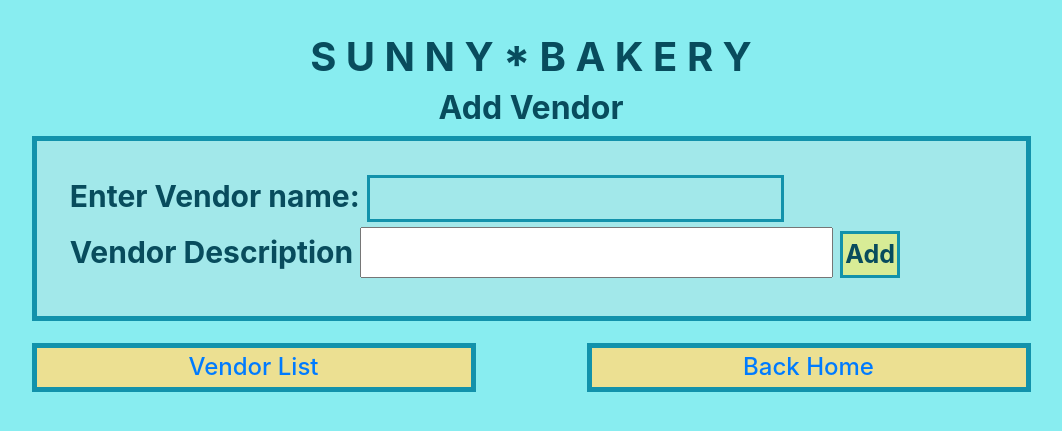
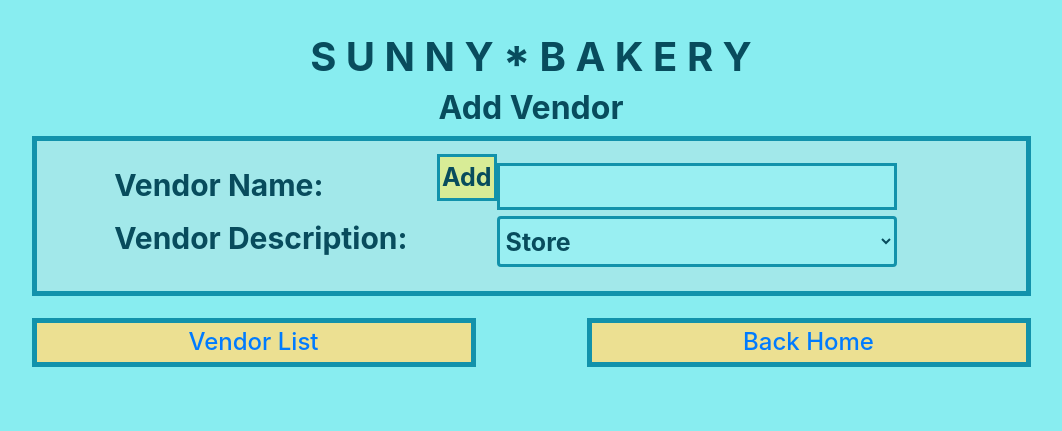
Before and after one commit to SueRtx/BakeryVendorOrderProject, an ASP.NET Core app: page /vendor/new in a window 1280 px wide. Shown: the top 431 px of the page, without its empty margins (109-1171 px from the left). Run offline with ASP.NET Core 8, Linux system fonts and the light colour scheme.

Commit message:
Fix: Indentation, empty space, and spelling.

```diff
--- a/VendorOrder/Views/Order/Show.cshtml
+++ b/VendorOrder/Views/Order/Show.cshtml
@@ -8,6 +8,7 @@
   <h2><strong>Order Details</strong></h2>
   <div class="infoBox">
     <h3><strong>Vendor: </strong>@Model["vendor"].Name</h3>
+    <h3><strong>Description: </strong>@Model["vendor"].Description</h3>
     <h3><strong>Date: </strong>@Model["order"].Date</h3>
     <h3><strong>Order: </strong>@Model["order"].Description</h3>
     <h3><strong>Price: </strong>$ @Model["order"].Price</h3>
--- a/VendorOrder/Views/Vendor/New.cshtml
+++ b/VendorOrder/Views/Vendor/New.cshtml
@@ -8,10 +8,15 @@
   <h2><strong>Add Vendor</strong></h2>
   <div class="infoBox">
     <form action="/vendor" method="post">
-      <label for="vendorName">Enter Vendor name: </label>
+      <label for="vendorName">Vendor Name: </label>
       <input id="vendorName" name="vendorName" type="text" required>
-      <label for="vendorDescription">Vendor Description</label>
-      <input id="vendorDescription" name="vendorDescription" type="text" required>
+      <label for="vendorDescription">Vendor Description:</label>
+        <select class="form-control" id="vendorDisc" name="vendorDescription">
+        <option value="Store"checked>Store </option>
+        <option value="Restaurant">Restaurant</option>
+        <option value="Customer">Customer</option>
+      </select>
+
       <button type="submit" id="btn">Add </button>
     </form>
   </div>
--- a/VendorOrder/Views/Vendor/Show.cshtml
+++ b/VendorOrder/Views/Vendor/Show.cshtml
@@ -7,7 +7,9 @@
   <h1 class="title"><strong>S U N N Y * B A K E R Y</strong></h1>
 
   <h2><strong>Orders</strong></h2>
-  <h5><strong>Vendor: @Model["vendor"].Name </strong> * Click on order to see details *</h5>
+  <h5><strong>Vendor:@Model["vendor"].Name * Description: @Model["vendor"].Description</strong>
+  </h5>
+  <h4>* Click on order to see details *</h4>
   <div class="infoBox">
     @if (@Model["order"].Count == 0)
     {
--- a/VendorOrder/Views/Vendor/index.cshtml
+++ b/VendorOrder/Views/Vendor/index.cshtml
@@ -6,8 +6,9 @@
   @using VendorOrder.Models;
 
   <h1 class="title"><strong>S U N N Y * B A K E R Y</strong></h1>
+
   <h2><strong>Vendors List</strong></h2>
-  <h5>* Click on Vendor's name to add order *</h5>
+  <h4>* Click on Vendor's name to add order *</h4>
 
   <div class="infoBox">
     @if (@Model.Count == 0)
--- a/VendorOrder/wwwroot/CSS/styles.css
+++ b/VendorOrder/wwwroot/CSS/styles.css
@@ -41,34 +41,51 @@ form {
 }
 
 #btn {
-
+  float: right;
   border: 3px solid #1292ab;
   padding: 2px;
   font-weight: bold;
   font-size: 25px;
   color: rgb(8, 76, 93);
+  margin-top: -7%;
   background-color: rgb(216, 236, 150);
 }
 
+.infoBox {
+  margin-left: 5%;
+  padding: 2%;
+  padding-left: 7%;
+  color: rgb(8, 76, 93);
+  border: 5px solid #1292ab;
+  width:90%;
+  background-color: rgb(162, 232, 234);
+  font-size: 25px;
+}
+
 #vendorName {
-  background-color: rgb(162, 232, 234);
+  float: right;
+  margin-right: 12%;
+  background-color: rgb(153, 239, 242);
   border: 3px solid #1292ab;
   padding: 2px;
   font-weight: bold;
+  width:45%;
   font-size: 25px;
   color: rgb(8, 76, 93);
 
 }
 
-.infoBox {
+#vendorDisc {
+  float: right;
+  margin-right: 12%;
+  background-color: rgb(153, 239, 242);
+  border: 3px solid #1292ab;
+  padding: 2px;
+  width:45%;
+  font-weight: bold;
+  font-size: 25px;
+  color: rgb(8, 76, 93);
 
-  margin-left: 5%;
-  padding: 3%;
-  color: rgb(8, 76, 93);
-  border: 5px solid #1292ab;
-  width:90%;
-  background-color: rgb(162, 232, 234);
-  font-size: 25px;
 }
 
 #rightSideBtn {
@@ -100,7 +117,7 @@ form {
   background-color: rgb(216, 236, 150);
 }
 
-#orderPrice, #orderDescription, #orderDate {
+#orderPrice, #orderDescription,  #orderDate {
   background-color: rgb(162, 232, 234);
   float: right;
   margin-right: 20%;
@@ -108,7 +125,7 @@ form {
   padding: 2px;
   font-weight: bold;
   font-size: 25px;
-  width:30%;
+  width:40%;
   color: rgb(8, 76, 93);
 }
 
```
Also changed, not shown: VendorOrder/Views/Order/New.cshtml (+4 -4 lines).
